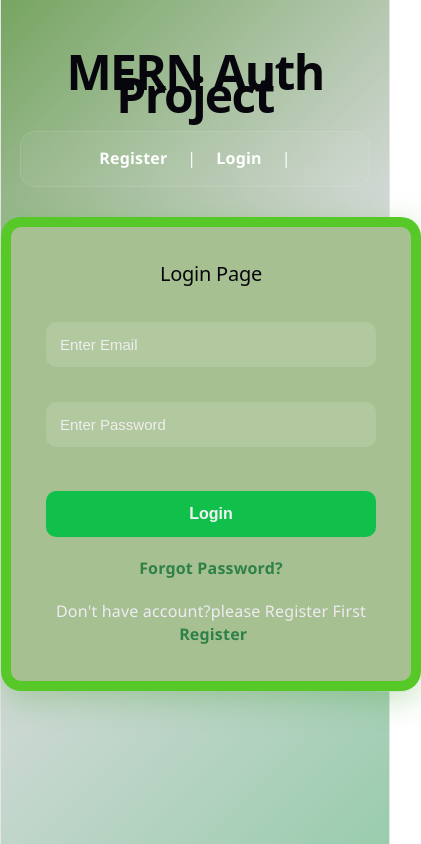
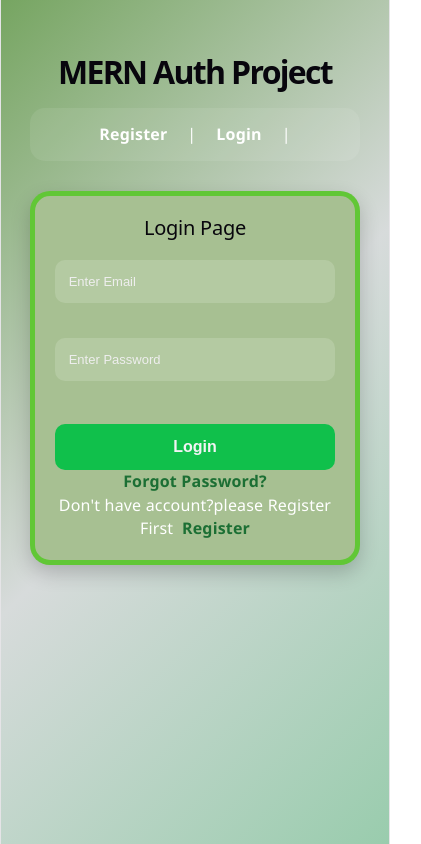
Before and after one commit to dixitaratanpara/mern-auth-project, a React (Vite) app in the folder client/: page /login in a window 390 px wide. Shown: the whole page, 421 px wide, since content can reach past the window. Built offline with nearby package versions, Linux system fonts and the light colour scheme.

Commit message:
Project is Done

```diff
--- a/client/src/App.css
+++ b/client/src/App.css
@@ -1,186 +1,421 @@
-* {
-  margin: 0;
-  padding: 0;
-  box-sizing: border-box;
+/* Reset */
+
+*{
+    margin:0;
+    padding:0;
+    box-sizing:border-box;
 }
 
-body {
+/* Body */
+body{
+
   font-family: "Segoe UI", sans-serif;
-  min-height: 100vh;
 
-   background: linear-gradient(
+  min-height:100vh;
+
+  background:linear-gradient(
     135deg,
     #76a561,
     #d7dbdb,
     #99ccad
   );
 
-  color: white;
+  color:white;
+
 }
 
-#root {
-  min-height: 100vh;
+/* Root */
+#root{
+
+    margin:0;
+
+    padding:0;
+
+    width:100%;
+
+    min-height:100vh;
+
+    overflow-x:hidden;
+
 }
 
-.app-container {
-  text-align: center;
-  padding-top: 40px;
+
+/* App */
+
+.app-container{
+
+    width:100%;
+
+    min-height:100vh;
+
+    text-align:center;
+
+    padding:40px 20px;
+
 }
 
-h1 {
-  margin-bottom: 25px;
-  font-size: 3rem;
-  font-weight: bold;
-}
-.navbar {
-  width: 90%;
-  max-width: 1000px;
+/* Heading */
 
-  margin: 0 auto 30px;
+h1{
 
-  padding: 15px 25px;
+    font-size:3rem;
 
-  display: flex;
+    font-weight:bold;
 
-  justify-content: center;
+    margin-bottom:25px;
 
-  align-items: center;
-
-  gap: 20px;
-
-  background: rgba(255,255,255,0.05);
-
-  border-radius: 15px;
-
-  backdrop-filter: blur(10px);
-
-  border: 1px solid rgba(255,255,255,0.1);
 }
 
-.navbar a {
-  text-decoration: none;
+/* Navbar */
 
-  color: white;
+.navbar{
 
-  font-weight: 600;
+    width:95%;
 
-  transition: 0.3s;
+    max-width:1000px;
+
+    margin:0 auto 30px;
+
+    padding:15px 25px;
+
+    display:flex;
+
+    justify-content:center;
+
+    align-items:center;
+
+    gap:20px;
+
+    background:rgba(255,255,255,.08);
+
+    border-radius:15px;
+
 }
 
-.navbar a:hover {
-  color: #398546;
-  font-weight: bold;
+.navbar a{
+
+    text-decoration:none;
+
+    color:white;
+
+    font-weight:600;
+
 }
 
-.card {
-  width: 420px;
+.navbar a:hover{
 
-  margin: auto;
+    color:#1f7a2f;
 
-  background: rgb(167, 192, 146);
-
-  backdrop-filter: blur(15px);
-
-  border: 10px solid rgba(80, 202, 32, 0.925);
-
-  border-radius: 20px;
-
-  padding: 35px;
-
-  box-shadow:
-    0 8px 32px rgba(67, 158, 39, 0.3);
 }
 
-.card h2 {
-  margin-bottom: 25px;
+/* Login Register Profile Card */
+
+.card{
+
+   font-family:"Segoe UI",sans-serif;
+    width:100%;
+
+    max-width:450px;
+
+    margin:30px auto;
+
+    background:rgb(167,192,146);
+
+    border:5px solid rgba(80,202,32,.8);
+
+    border-radius:20px;
+
+    padding:30px;
+
+    box-shadow:0 8px 20px rgba(0,0,0,.2);
+
 }
 
-.card input {
-  width: 100%;
+/* Inputs */
 
-  padding: 14px;
+.card input{
 
-  margin-top: 12px;
+    width:100%;
 
-  border-radius: 10px;
+    padding:14px;
 
-  border: none;
+    margin-top:12px;
 
-  outline: none;
+    border:none;
 
-  font-size: 15px;
+    border-radius:10px;
 
-  background: rgba(255,255,255,0.12);
+    outline:none;
 
-  color: rgb(245, 245, 245);
+    background:rgba(255,255,255,.15);
+
+    color:white;
+
+      font-size: 13px;
+
 }
 
-.card input::placeholder {
-  color: #eeeeee;
+.card input::placeholder{
+
+    color:#eee;
+
 }
 
-.card button {
-  width: 100%;
+/* Button */
+.card button{
 
-  padding: 14px;
+    width:100%;
 
-  margin-top: 20px;
+    padding:14px;
 
-  border: none;
+    margin-top:20px;
 
-  border-radius: 10px;
+    border:none;
 
-  font-size: 16px;
+    border-radius:10px;
 
-  font-weight: bold;
+    font-size:16px;
 
-  background: #10c04b;
+    font-weight:bold;
 
-  color: #f2f3f5;
+    background:#10c04b;
 
-  cursor: pointer;
+    color:#f2f3f5;
 
-  transition: 0.3s;
+    cursor:pointer;
+
+    transition:0.3s;
+
 }
 
-.card button:hover {
-  transform: translateY(-2px);
+.card button:hover{
 
-  background: #53b66b;
+    transform:translateY(-2px);
+
+    background:#53b66b;
+
 }
 
-.card p {
-  margin-top: 20px;
-  color: #edebf3;
+/* Links */
+
+.card a{
+
+    color:#1c6f34;
+
+    text-decoration:none;
+
+    font-weight:bold;
+
 }
 
-.card a {
-  color: #2f8148;
-  font-weight:bolder;
-  text-decoration: none;
+/* Profile Image */
+
+.profile-image{
+
+    width:150px;
+
+    height:150px;
+
+    border-radius:50%;
+
+    object-fit:cover;
+
+    border:4px solid white;
+
+    margin-bottom:20px;
+
 }
 
-.dashboard-grid {
-  display: flex;
-  gap: 15px;
-  margin-top: 20px;
-  justify-content: center;
-  flex-wrap: wrap;
+/* Admin Dashboard */
+
+.admin-card{
+
+    width:95%;
+
+    max-width:1100px;
+
+    margin:30px auto;
+
+    background:rgb(167,192,146);
+
+    border:5px solid rgba(80,202,32,.8);
+
+    border-radius:20px;
+
+    padding:30px;
+
 }
 
-.dashboard-box {
-  background: rgba(255,255,255,0.08);
-  border-radius: 12px;
-  padding: 20px;
-  min-width: 140px;
-  text-align: center;
-  border: 1px solid rgba(255,255,255,0.1);
+/* Dashboard Cards */
+.dashboard-grid{
+
+    display:flex;
+
+    gap:15px;
+
+    margin-top:20px;
+
+    justify-content:center;
+
+    flex-wrap:wrap;
+
 }
-.profile-image {
-  width: 150px;
-  height: 150px;
-  border-radius:500px;
-  border-image: round;
-  object-fit: cover;
-  margin-bottom: 15px;
+
+.dashboard-box{
+
+    background:rgba(255,255,255,0.08);
+
+    border-radius:12px;
+
+    padding:20px;
+
+    min-width:140px;
+
+    text-align:center;
+
+    border:1px solid rgba(255,255,255,0.1);
+
 }
+
+/* Table */
+
+table{
+
+    width:100%;
+
+    border-collapse:collapse;
+
+    margin-top:20px;
+
+}
+
+th{
+
+    background:#16ca52;
+
+}
+
+th,
+td{
+
+    padding:12px;
+
+    border:1px solid rgba(255,255,255,.2);
+
+    text-align:center;
+
+}
+
+tr:nth-child(even){
+
+    background:rgba(255,255,255,.08);
+
+}
+
+/* Delete Button */
+
+.delete-btn{
+
+    width:70px;
+
+    padding:8px;
+
+    border:none;
+
+    border-radius:8px;
+
+    background:#16ca52;
+
+    color:white;
+
+    cursor:pointer;
+
+}
+
+.delete-btn:hover{
+
+    background:#11b147;
+
+}
+
+/* Pagination */
+
+.pagination{
+
+    display:flex;
+
+    justify-content:center;
+
+    align-items:center;
+
+    gap:20px;
+
+    margin-top:30px;
+
+}
+
+.pagination button{
+
+    width:140px;
+
+    height:40px;
+
+    border:none;
+
+    border-radius:8px;
+
+    background:#16ca52;
+
+    color:white;
+
+    cursor:pointer;
+
+}
+
+.pagination span{
+
+    font-size:18px;
+
+    font-weight:bold;
+
+}
+
+/* Mobile */
+
+@media(max-width:768px){
+
+    h1{
+
+        font-size:2rem;
+
+    }
+
+    .navbar{
+
+        flex-wrap:wrap;
+
+    }
+
+    .card{
+
+        width:95%;
+
+        padding:20px;
+
+    }
+
+    .admin-card{
+
+        width:98%;
+
+        padding:15px;
+
+    }
+
+    .dashboard-grid{
+
+        flex-direction:column;
+
+    }
+
+}
--- a/client/src/components/AdminDashboard.jsx
+++ b/client/src/components/AdminDashboard.jsx
@@ -10,13 +10,18 @@ function AdminDashboard() {
 
     const [users, setUsers] = useState([]);
 
+
+    const [page, setPage] = useState(1);
+
+    const [totalPages, setTotalPages] = useState(1);
+
     //api call admin dashboard
     useEffect(() => {
         const fetchUsers = async () => {
             try {
 
                 const response = await axios.get(
-                    "http://localhost:5000/users",
+                    `http://localhost:5000/users?page=${page}`,
                     {
                         headers: {
                             Authorization: `Bearer ${token}`,
@@ -27,6 +32,7 @@ function AdminDashboard() {
                 console.log("FULL API RESPONSE =", response.data);
 
                 setUsers(response.data.users);
+                setTotalPages(response.data.totalPages);
 
             } catch (error) {
 
@@ -36,7 +42,7 @@ function AdminDashboard() {
         };
 
         fetchUsers();
-    }, [token]);
+    }, [token, page]);
 
     //     //delete conform popup
     //     const deleteUser = async (id) => {
@@ -80,7 +86,7 @@ function AdminDashboard() {
 
 
     return (
-        <div className="card">
+        <div className="admin-card">
 
             <h2>👨‍💼 Admin Dashboard</h2>
 
@@ -118,7 +124,7 @@ function AdminDashboard() {
 
                 <div className="dashboard-box">
                     <h3>✏️</h3>
-                    <p> Change Role</p>
+                    <p> View Role</p>
                 </div>
 
             </div>
@@ -146,6 +152,7 @@ function AdminDashboard() {
                                 <td>{item.role}</td>
                                 <td>
                                     <button
+                                     className="delete-btn"
                                         onClick={() => deleteUser(item._id)}
                                     >
                                         🗑 Delete
@@ -157,6 +164,33 @@ function AdminDashboard() {
                 </table>
             </div>
 
+            <br />
+<div className="pagination">
+    <button
+                onClick={() => setPage(page - 1)}
+                disabled={page === 1}
+            >
+                ⬅ Previous
+            </button>
+
+            &nbsp;&nbsp;
+            <br></br>
+
+            <span>
+
+                Page {page} of {totalPages}
+
+            </span>
+
+            &nbsp;&nbsp;
+
+            <button
+                onClick={() => setPage(page + 1)}
+                disabled={page === totalPages}
+            >
+                Next ➡
+            </button>
+</div>
 
 
         </div>
```
Also changed, not shown: 1 other file (tests, documents, lock files or other folders). Lines whose indentation alone changed are shown as unchanged.
